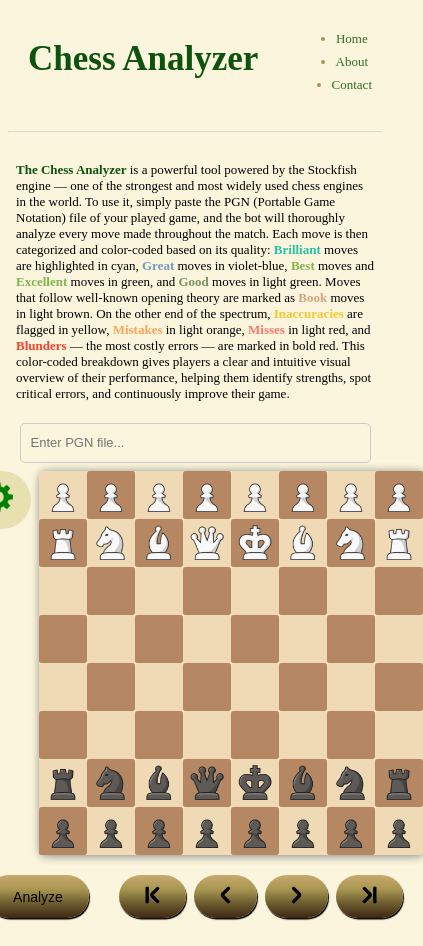
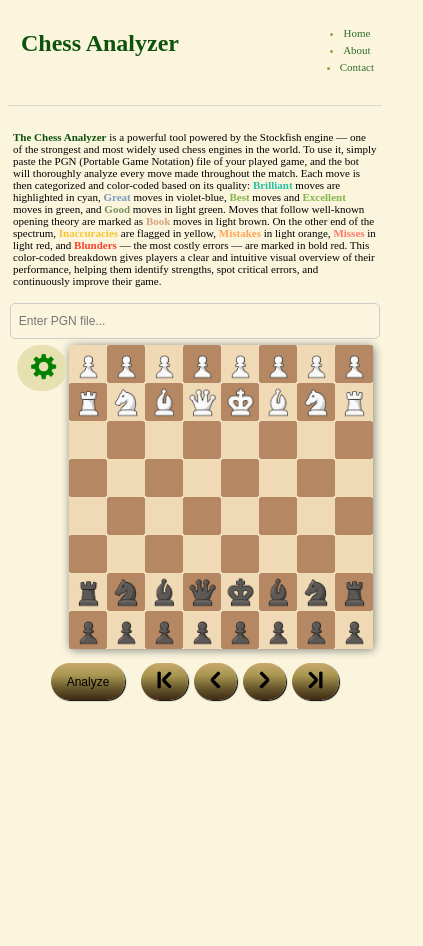
Before and after one commit to rayankartobi/Chess-Analysis, a plain HTML site: page index.html in a window 390 px wide. Shown: the whole page, 423 px wide, since content can reach past the window. After the commit the page ends 844 px from the top, so only its background shows below. Drawn offline with nearby package versions, Linux system fonts and the light colour scheme.

Commit message:
Update style.css

```diff
--- a/style.css
+++ b/style.css
@@ -1104,3 +1104,190 @@
         font-size: 13px;
     }
 }
+
+@media (max-width: 400px) {
+    .navbar {
+        padding: 8px;
+        gap: 8px;
+        font-size: 11px;
+        justify-content: center;
+        flex-wrap: wrap;
+    }
+    .header {
+        flex-direction: row;
+        align-items: flex-start;
+    }
+    .title-container {
+        margin-left: 5px;
+    }
+    .title {
+        font-size: 24px;
+        padding-left: 8px;
+        padding-top: 6px;
+        padding-bottom: 6px;
+        position: relative;
+    }
+    .content {
+        padding: 5px;
+        font-size: 11px;
+    }
+    .brilliant:hover {
+        background-size: 13px 13px;
+        padding-left: 15px;
+    }
+    .great:hover {
+        background-size: 13px 13px;
+        padding-left: 15px;
+    }
+    .best:hover {
+        background-size: 13px 13px;
+        padding-left: 15px;
+    }
+    .excellent:hover {
+        background-size: 13px 13px;
+        padding-left: 15px;
+    }
+    .good:hover {
+        background-size: 13px 13px;
+        padding-left: 15px;
+    }
+    .book:hover {
+        background-size: 13px 13px;
+        padding-left: 15px;
+    }
+    .inaccuracy:hover {
+        background-size: 13px 13px;
+        padding-left: 15px;
+    }
+    .mistake:hover {
+        background-size: 13px 13px;
+        padding-left: 15px;
+    }
+    .miss:hover {
+        background-size: 13px 13px;
+        padding-left: 15px;
+    }
+    .blunder:hover {
+        background-size: 13px 13px;
+        padding-left: 15px;
+    }
+    .chess-board {
+        grid-template-columns: repeat(8, 38px);
+        grid-template-rows: repeat(8, 38px);
+        border-radius: 4px;
+    }
+    .square {
+        width: 38px;
+        height: 38px;
+        border-radius: 2px;
+    }
+    .square img {
+        width: 33px;
+        height: 33px;
+    }
+    .square.highlight-forced::after {
+        top: -19px;
+        left: 11px;
+        scale: 0.11;
+    }
+    .square.highlight-brilliant::before {
+        top: -10px;
+        left: 10px;
+        font-size: 8px;
+        padding: 1px 2px;
+    }
+    .square.highlight-brilliant::after {
+        scale: 0.016;
+    }
+    .square.highlight-great::after,
+    .square.highlight-best::after,
+    .square.highlight-excellent::after,
+    .square.highlight-good::after,
+    .square.highlight-book::after,
+    .square.highlight-inaccuracy::after,
+    .square.highlight-mistake::after,
+    .square.highlight-miss::after,
+    .square.highlight-blunder::after {
+        top: -24px;
+        left: 7px;
+        scale: 0.008;
+    }
+    .main-container {
+        gap: 6px;
+    }
+    .board {
+        gap: 14px;
+    }
+    .input-container {
+        width: 95vw;
+    }
+    .input {
+        line-height: 32px;
+        font-size: 12px;
+        padding-left: 8px;
+    }
+    .analyze-button,
+    .next-button,
+    .previous-button,
+    .end-button,
+    .start-button {
+        padding: 8px 16px;
+        font-size: 12px;
+        border-radius: 24px;
+        box-shadow: 1px 1px 1px black;
+        margin-bottom: 12px;
+    }
+    .button-container {
+        gap: 16px;
+        flex-wrap: wrap;
+        justify-content: center;
+    }
+    .arrow-buttons {
+        gap: 6px;
+        flex-wrap: wrap;
+        justify-content: center;
+    }
+    .board-options {
+        gap: 24px;
+    }
+    .options-container {
+        padding: 8px 8px;
+        gap: 50px;
+    }
+    .options-container::before {
+        width: 180%;
+        border-radius: 24px;
+    }
+    .options-button {
+        scale: 0.042;
+    }
+    .flip-button,
+    .reset {
+        scale: 0.05;
+        transform: translateY(-60px);
+    }
+    .options-container:hover .flip-button,
+    .options-container:hover .reset {
+        transform: translateY(0px);
+    }
+    ul {
+        flex-direction: column;
+        align-items: center;
+    }
+    li {
+        margin-left: 0;
+        margin-bottom: 4px;
+    }
+    .brilliant,
+    .great,
+    .best,
+    .excellent,
+    .good,
+    .book,
+    .inaccuracy,
+    .mistake,
+    .miss,
+    .blunder {
+        font-size: 11px;
+    }
+}
```
